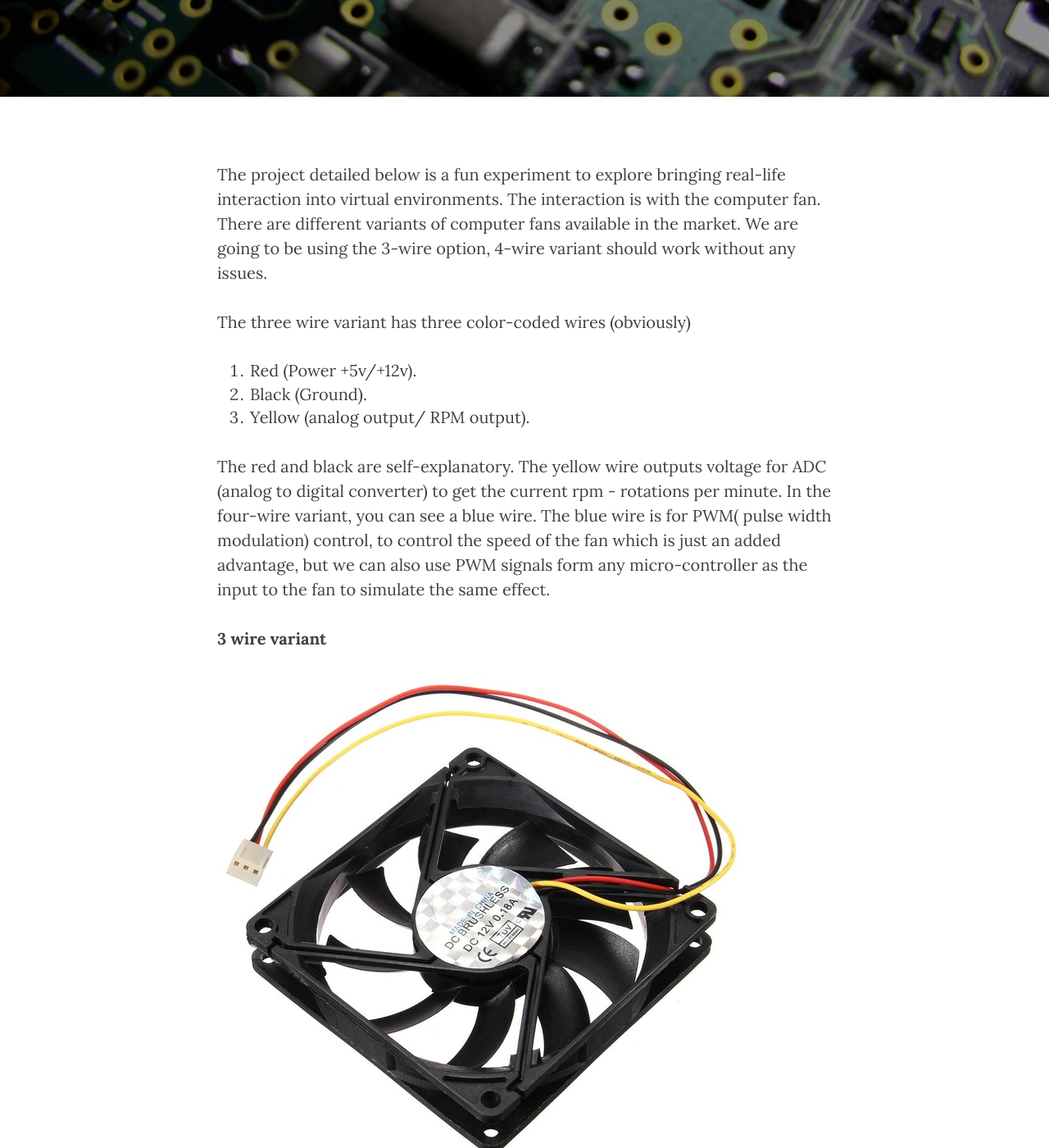
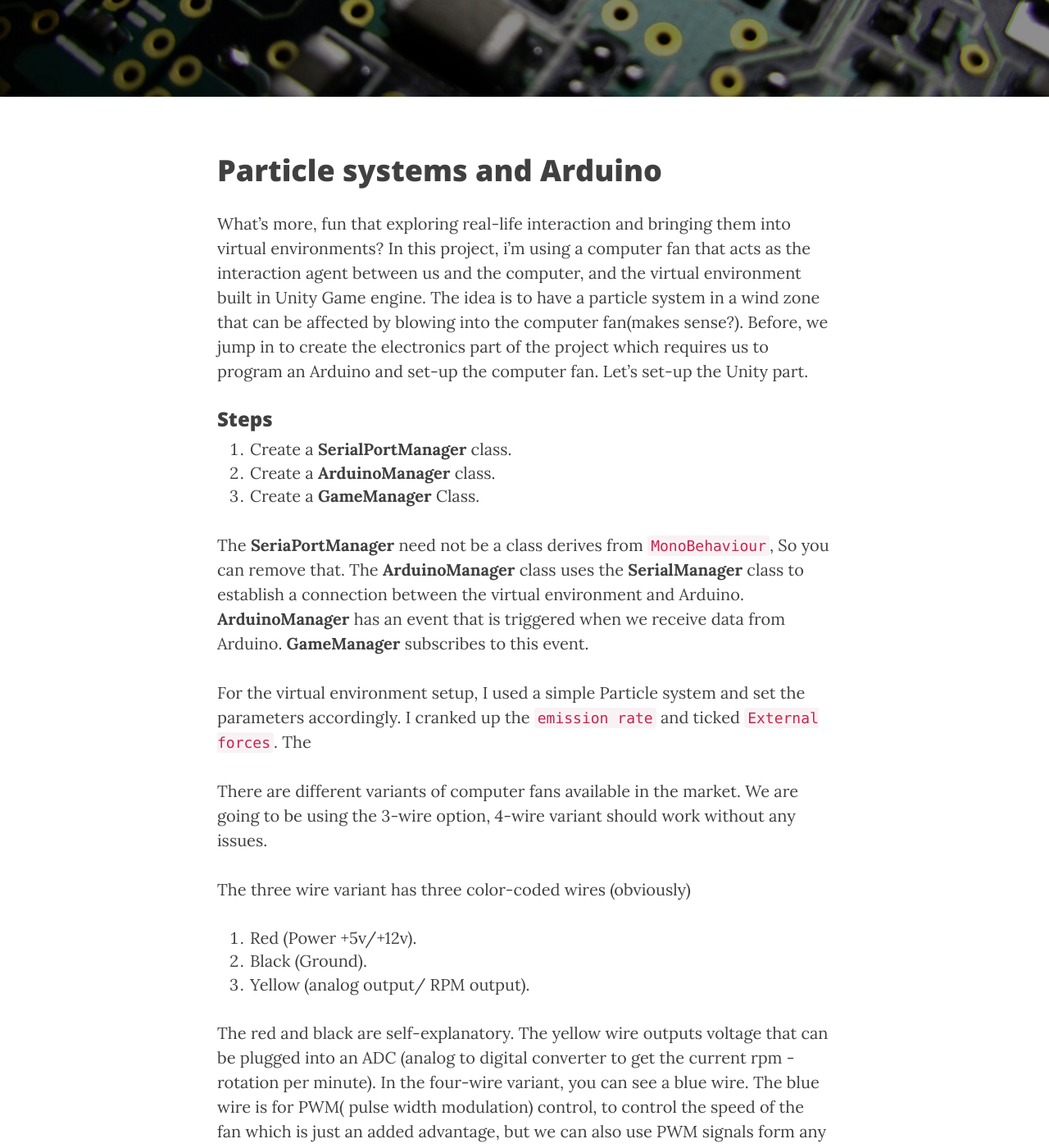
Before and after one commit to AkashGutha/AkashGutha.github.io, a Jekyll site: the page built from _posts/2017-11-27-particle-systems-and-electronics.md, in a window 1280 px wide and 1400 px high, scrolled down 418 px. Shown: the whole window at 82% size. Built offline with Jekyll 4.4.1, drawn with Linux system fonts in a browser that asks for light colours; nearby versions of some CDN libraries; some of the changed text lies outside the part shown.

Commit message:
FIX: particle systems and electronics

````diff
--- a/_posts/2017-11-27-particle-systems-and-electronics.md
+++ b/_posts/2017-11-27-particle-systems-and-electronics.md
@@ -14,15 +14,26 @@
 ---
 
 
-The project detailed below is a fun experiment to explore bringing real-life interaction into virtual environments. The interaction is with the computer fan. There are different variants of computer fans available in the market. We are going to be using the 3-wire option, 4-wire variant should work without any issues.
+# Particle systems and Arduino
+What’s more, fun that exploring real-life interaction and bringing them into virtual environments? In this project, i’m using a computer fan that acts as the interaction agent between us and the computer, and the virtual environment built in Unity Game engine. The idea is to have a particle system in a wind zone that can be affected by blowing into the computer fan(makes sense?).  Before, we jump in to create the electronics part of the project which requires us to program an Arduino and set-up the computer fan. Let’s set-up the Unity part.
+
+### Steps
+1. Create a **SerialPortManager** class.
+2. Create a **ArduinoManager** class.
+3. Create a **GameManager** Class.
+
+The **SeriaPortManager** need not be a class derives from `MonoBehaviour`, So you can remove that. The **ArduinoManager** class uses the **SerialManager** class to establish a connection between the virtual environment and Arduino. **ArduinoManager** has an event that is triggered when we receive data from Arduino. **GameManager**  subscribes to this event.
+
+For the virtual environment setup, I used a simple Particle system and set the parameters accordingly. I cranked up the `emission rate` and ticked `External forces`. The
+
+There are different variants of computer fans available in the market. We are going to be using the 3-wire option, 4-wire variant should work without any issues.
 
 The three wire variant has three color-coded wires (obviously)
-
 1. Red (Power +5v/+12v).
 2. Black (Ground).
 3. Yellow (analog output/ RPM output).
 
-The red and black are self-explanatory. The yellow wire outputs voltage for ADC (analog to digital converter) to get the current rpm - rotations per minute. In the four-wire variant, you can see a blue wire. The blue wire is for PWM( pulse width modulation) control, to control the speed of the fan which is just an added advantage, but we can also use PWM signals form any micro-controller as the input to the fan to simulate the same effect.
+The red and black are self-explanatory. The yellow wire outputs voltage that can be plugged into an ADC (analog to digital converter to get the current rpm - rotation per minute). In the four-wire variant, you can see a blue wire. The blue wire is for PWM( pulse width modulation) control, to control the speed of the fan which is just an added advantage, but we can also use PWM signals form any micro-controller as the input to the fan to simulate the same effect.
 
 __3 wire variant__
 ![3-Wire]( {{ "assets/electronics/3-wire-computer-fan.jpg" | absolute_url }} ){:class="img-responsive"}
@@ -30,37 +41,15 @@
 __4 wire variant__
 ![4-Wire]( {{ "assets/electronics/4-wire-computer-fan.jpg" | absolute_url }} ){:class="img-responsive"}
 
-# For this project we are going to use the below components
-
+# We are going to use the below components
 1. Arduino Uno
 2. Connecting USB cable
 3. Computer fan
 4. A computer
 5. Unity3d (Game engine)
 
-Below is a very rough Circuit Schematic of the circuit connections. This by no means perfect. But you get the idea.
-The Tacho is the tachometer output from the Fan which is connected to the ADC port of the Arduino leonardo. We cna then use the input from Arduino to control the events in Unity.
-
-![3-Wire]( {{ "assets/electronics/unity-computer-fan-circuit.png" | absolute_url }} ){:class="img-responsive"}
-
 Let's get to the code.
 
 # Arduino Program
 
 The following code takes the `tacho` input from the Computer fan. The input from `tacho` is constantly monitored and the effective wind speed is calculated from this input. The calculated speed is sent to the Computer via the `Serial Port`.
-
-```arduino
-
-void setup() {
-  // put your setup code here, to run once:
-
-    Serial.begin(9600);
-}
-
-void loop() {
-  // put your main code here, to run repeatedly:
-  delay(200);
-  Serial.println("60");
-}
-
-```
````
